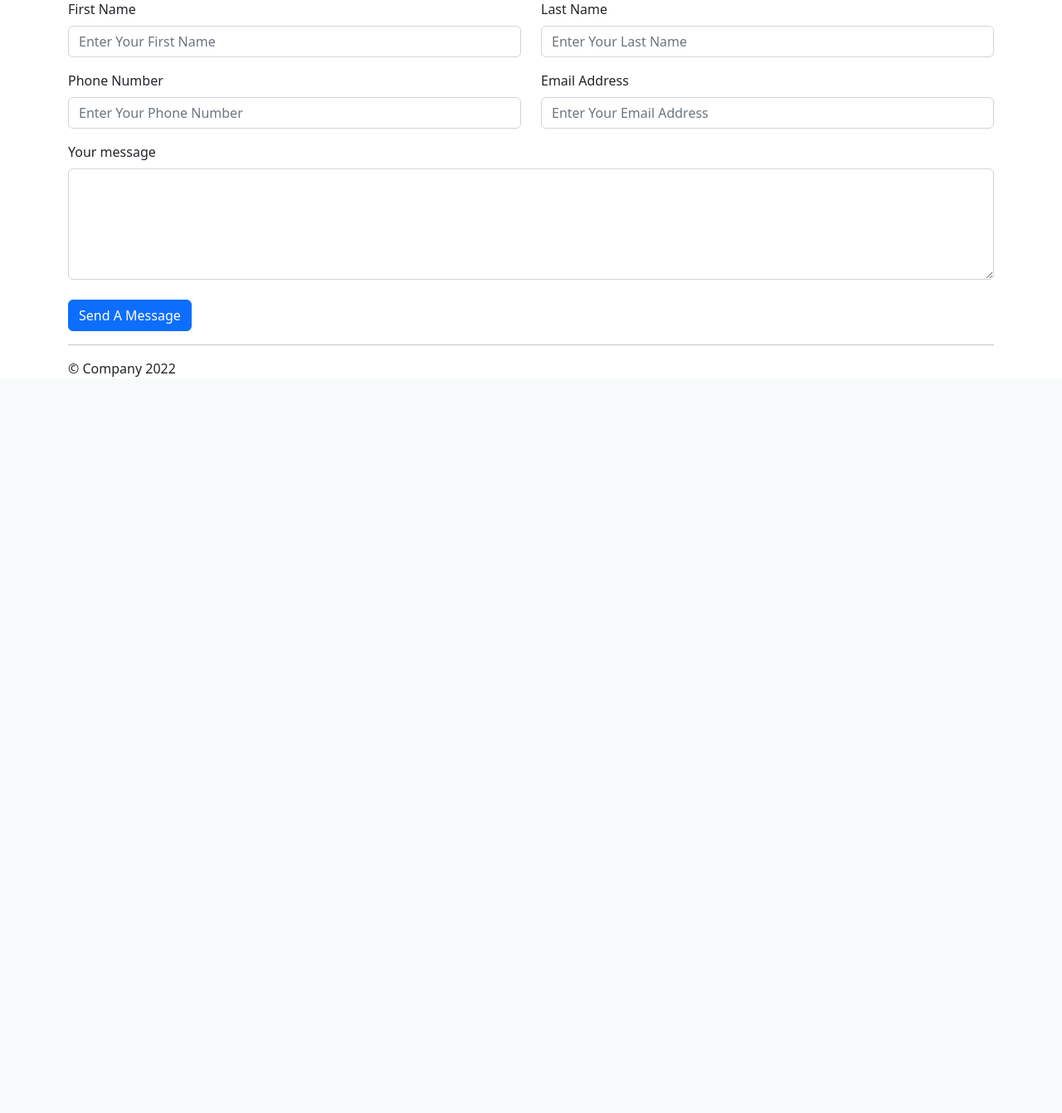
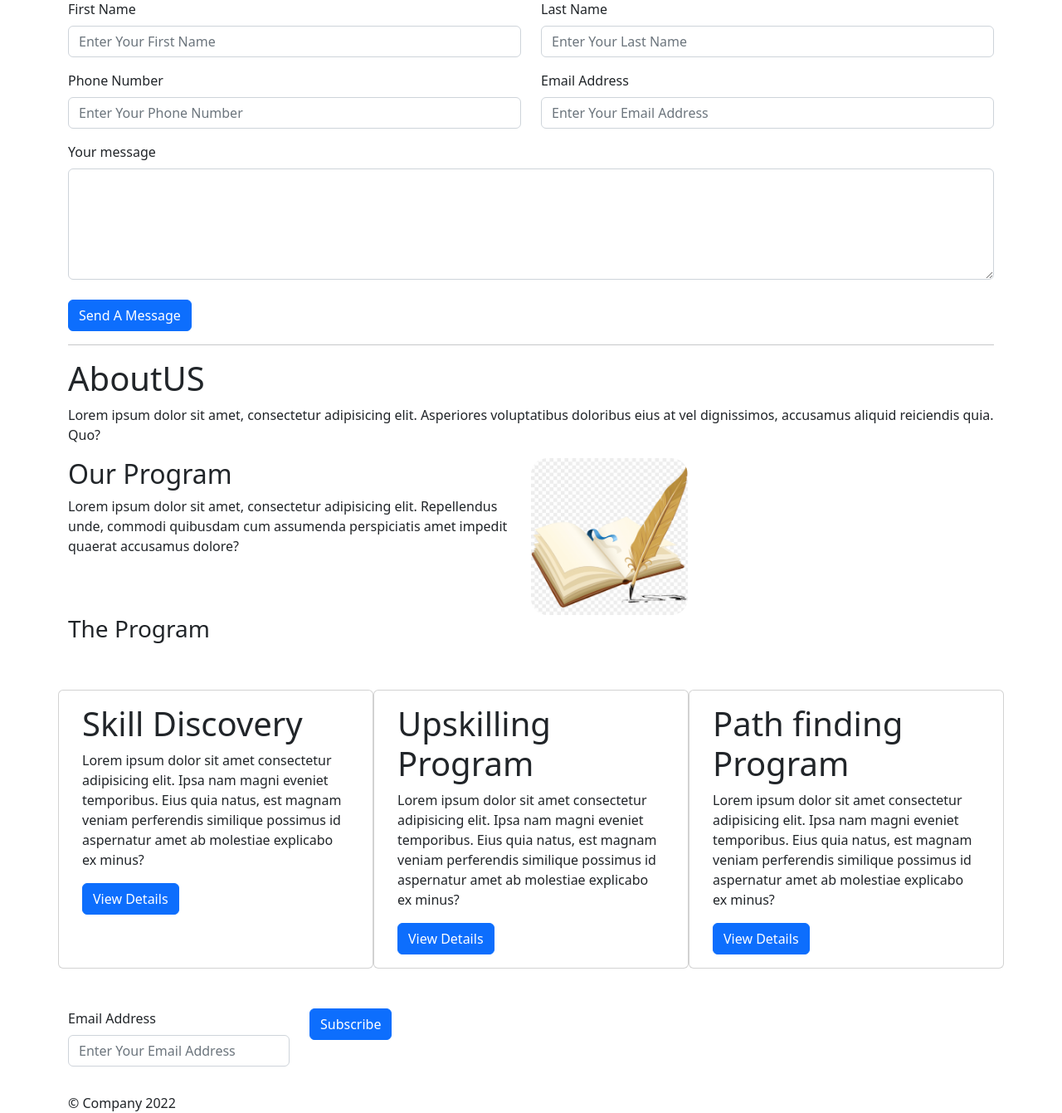
Before and after one commit to kibunjaa/bootstrapgridlayout, a PHP site: page / in a window 1280 px wide. Shown: the part 677-2018 px from the top of the page at 83% size. Before the commit the page ends 1131 px from the top, so only its background shows below. Run offline with PHP 8.4, Linux system fonts and the light colour scheme.

Commit message:
add html syntax

```diff
--- a/index.html
+++ b/index.html
@@ -83,11 +83,74 @@
                 </div>
                 <br>
                 <button type="submit" class="btn btn-primary">Send A Message</button>
-
             </form>
         </div>
         <!--End contact us page-->
         <hr>
+        <!-- About us page here-->
+        <div class="row" >
+            <h1>AboutUS</h1>
+            <P>Lorem ipsum dolor sit amet, consectetur adipisicing elit. Asperiores voluptatibus doloribus eius at vel dignissimos, accusamus aliquid reiciendis quia. Quo?</P>
+            <br>
+            <br>
+            <div class="row">
+                <div class="col-lg-6">
+                  <h2>Our Program</h2>
+                    <p>Lorem ipsum dolor sit amet, consectetur adipisicing elit. Repellendus unde, commodi quibusdam cum assumenda perspiciatis amet impedit quaerat accusamus dolore?</p>
+                </div>
+                    <div class="col-lg-6">
+                        <img src="imagess/book.png" alt="wallpaper">
+                    </div>
+            </div>
+            <br>
+
+            <div class="container">
+                <h3>The Program</h3>
+                <br>
+                <br>
+                    <div class="row">
+                        <div class="col-lg-4 card">
+                            <div class="card-body">
+                            <h1 class="card-tittle">Skill Discovery</h1>
+                            <p class="card-text">Lorem ipsum dolor sit amet consectetur adipisicing elit. Ipsa nam magni eveniet temporibus. Eius quia natus, est magnam veniam perferendis similique possimus id aspernatur amet ab molestiae explicabo ex minus?</p>
+                            <a href="#" class="btn btn-primary">View Details</a>
+                            </div>
+                        </div>
+                        <br>
+                      <div class="col-lg-4 card">
+                        <div class="card-body">
+                        <h1 class="card-tittle">Upskilling Program</h1>
+                        <p class="card-text">Lorem ipsum dolor sit amet consectetur adipisicing elit. Ipsa nam magni eveniet temporibus. Eius quia natus, est magnam veniam perferendis similique possimus id aspernatur amet ab molestiae explicabo ex minus?</p>
+                        <a href="#" class="btn btn-primary">View Details</a>
+                        </div>
+                      </div>
+                      <br>
+                     <div class="col-lg-4 card">
+                        <div class="card-body">
+                        <h1 clas="card-tittle">Path finding Program</h1>
+                        <p class="card-text">Lorem ipsum dolor sit amet consectetur adipisicing elit. Ipsa nam magni eveniet temporibus. Eius quia natus, est magnam veniam perferendis similique possimus id aspernatur amet ab molestiae explicabo ex minus?</p>
+                        <a href="#" class="btn btn-primary">View Details</a>
+                        </div>
+                     </div>
+                     </div>
+                <div class="mb-3 col-lg-6">
+                  <form>
+                    <br>
+                    <br>
+                    <div class="row">
+                        <div class="mb-3 col-lg-6">
+                            <label for="Emailaddress" class="form-label">Email Address</label>
+                            <input type="email" class="form-control" placeholder="Enter Your Email Address">
+                        </div>
+                        <br>
+                        <div class="mb-3 col-lg-6">
+                            <button class="btn btn-primary">Subscribe</button>
+                        </div>
+                    </div>
+                 </form>
+                </div>
+
+        <!-- End about us page -->
         <footer>
             &copy; Company 2022
         </footer>
--- a/style.css
+++ b/style.css
@@ -1,3 +1,8 @@
 .navbar{
     padding: 0cm;
 }
+img{
+    height: 5cm;
+    width: 5cm;
+    border-radius: 20px;
+}
```
Also changed, not shown: imagess/book.png (added).
